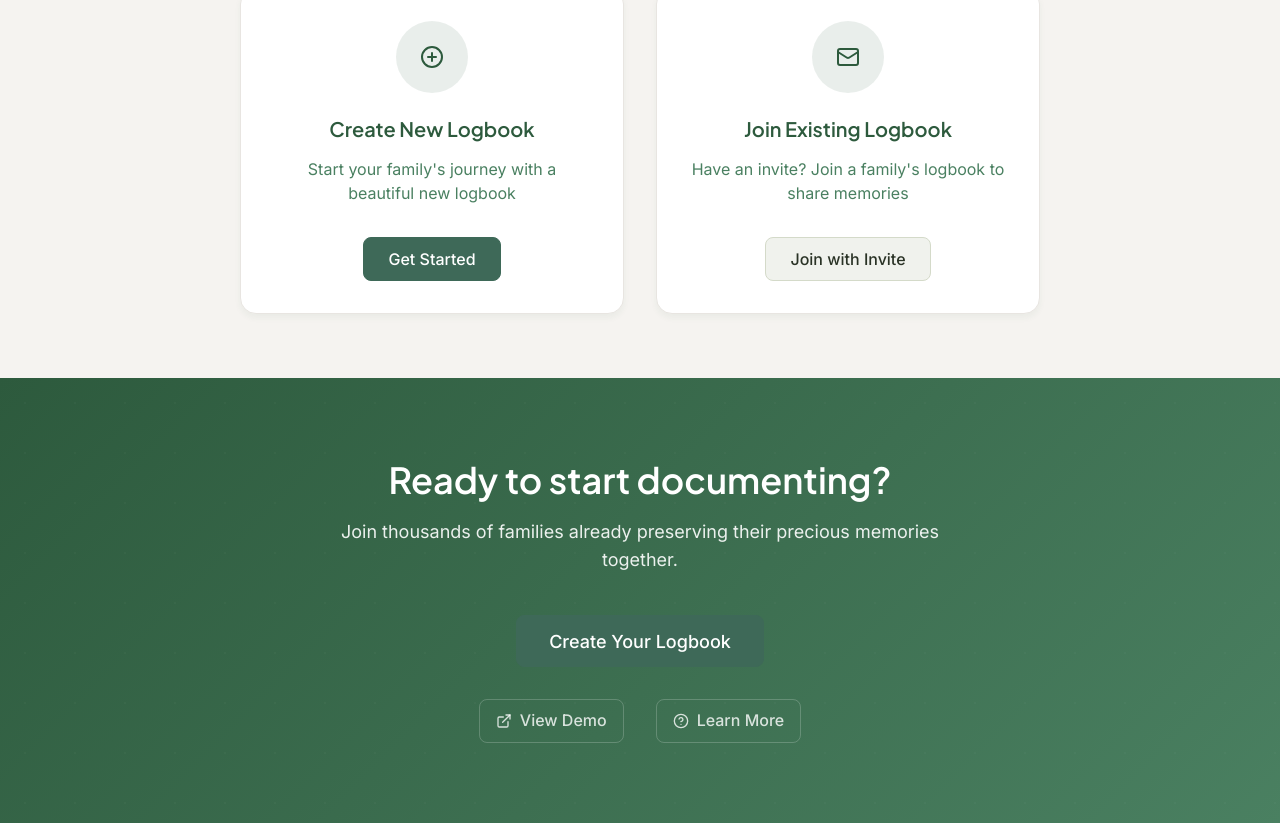
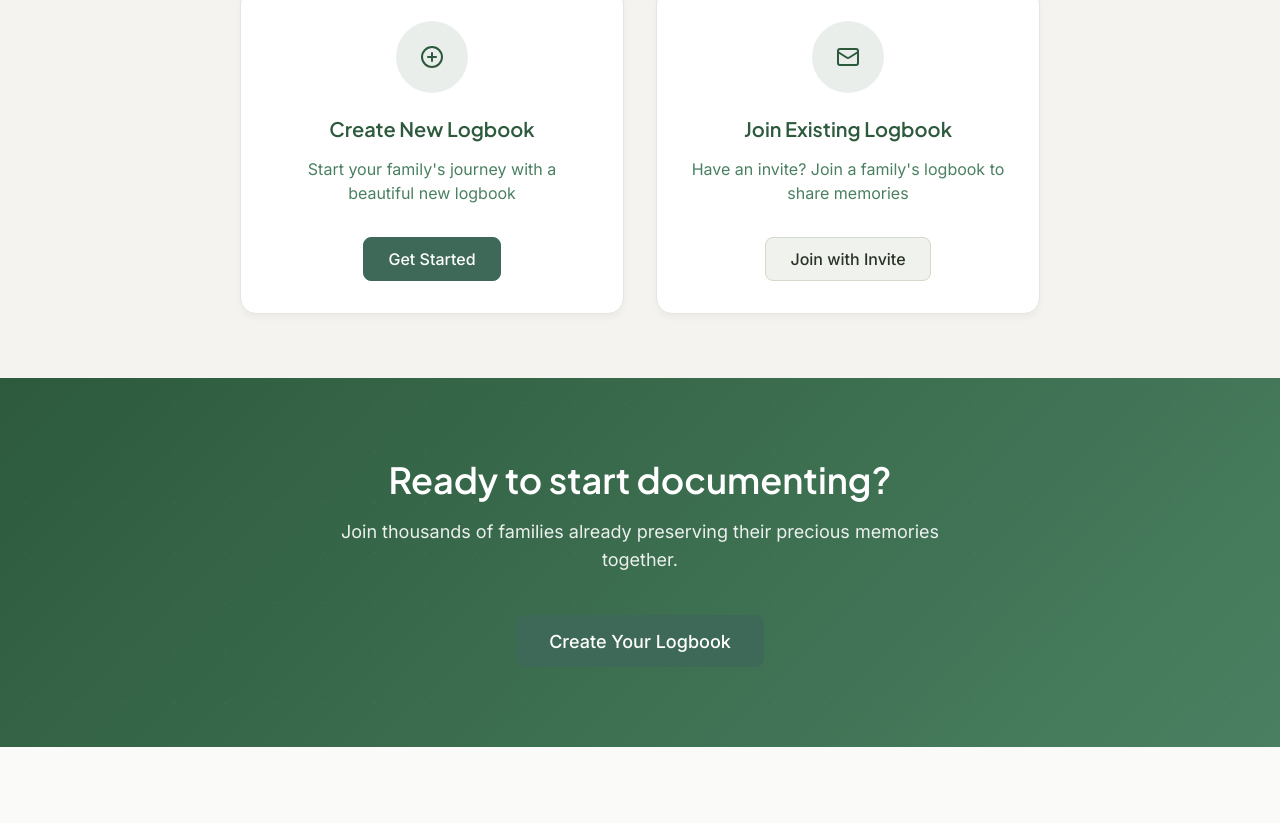
Before and after one commit to bagelsfordinner/Little-Logbook-Repo, a Next.js app: page / in a window 1280 px wide. Shown: the part 1332-2155 px from the top of the page. After the commit the page ends 2079 px from the top, so only its background shows below. Built offline with nearby package versions, Linux system fonts and the light colour scheme.

Commit message:
Edit: Temp remove FAQ & Demo

```diff
--- a/src/app/page.tsx
+++ b/src/app/page.tsx
@@ -171,16 +171,6 @@ export default function Home() {
             >
               Create Your Logbook
             </Button>
-            <div className={styles.helpLinks}>
-              <Link href="/demo" className={styles.link}>
-                <Icon name="external-link" size="sm" />
-                View Demo
-              </Link>
-              <Link href="/faq" className={styles.link}>
-                <Icon name="help-circle" size="sm" />
-                Learn More
-              </Link>
-            </div>
           </div>
         </div>
       </div>
```
Also changed, not shown: 1 other file (tests, documents, lock files or other folders).
